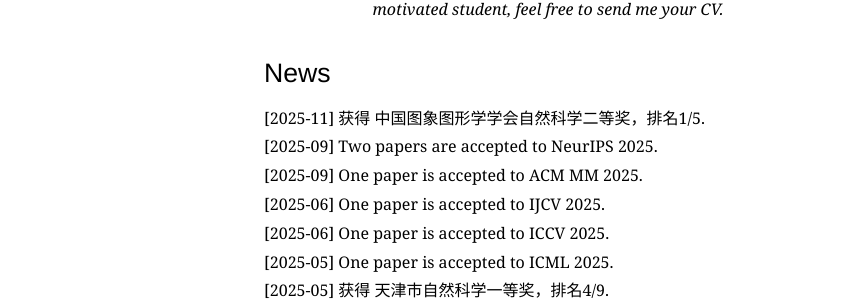
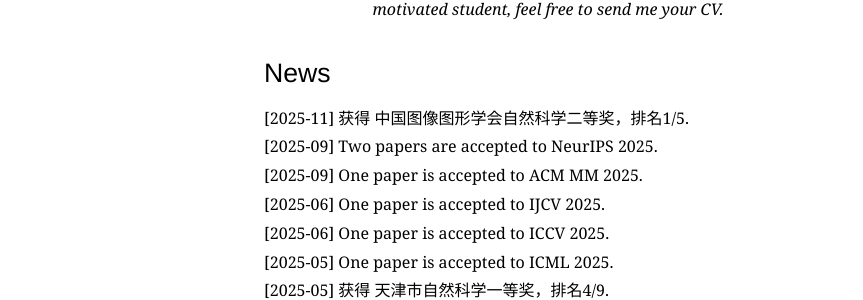
Before and after one commit to csdwren/csdwren.github.io, a Jekyll site: the page built from index.html, in a window 1280 px wide and 900 px high, scrolled down 410 px. Shown: the part 153-453 px from the top of the window, without its empty margins (208-1071 px from the left). Built offline with Jekyll 4.4.1, drawn with Linux system fonts in a browser that asks for light colours; some web fonts are replaced.

Commit message:
Update index.html

```diff
--- a/index.html
+++ b/index.html
@@ -30,7 +30,7 @@
 <h4>News</h4>
       <ul class="cv">
 <li>
-          <div align="justify">[2025-11] 获得 中国图象图形学学会自然科学二等奖，排名1/5.</div>
+          <div align="justify">[2025-11] 获得 中国图像图形学会自然科学二等奖，排名1/5.</div>
           </li>
 <li>
           <div align="justify">[2025-09] Two papers are accepted to NeurIPS 2025.</div>
```
